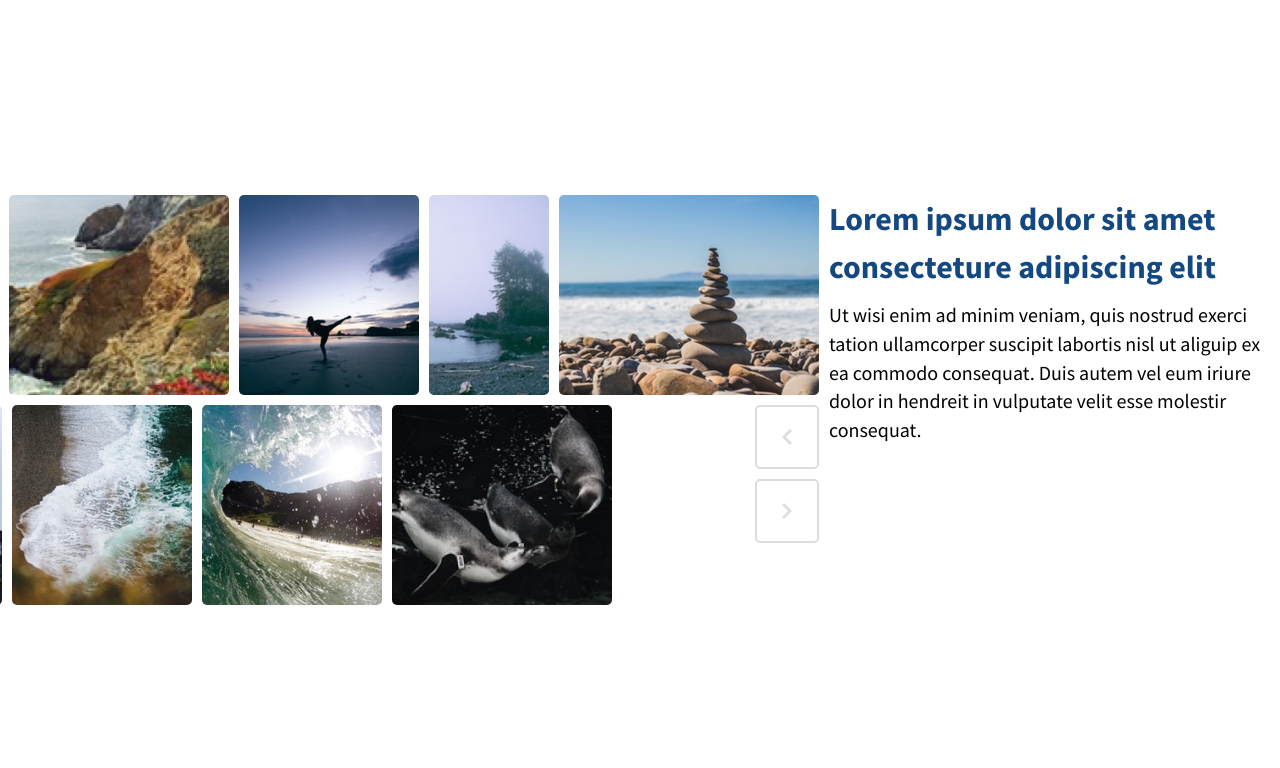
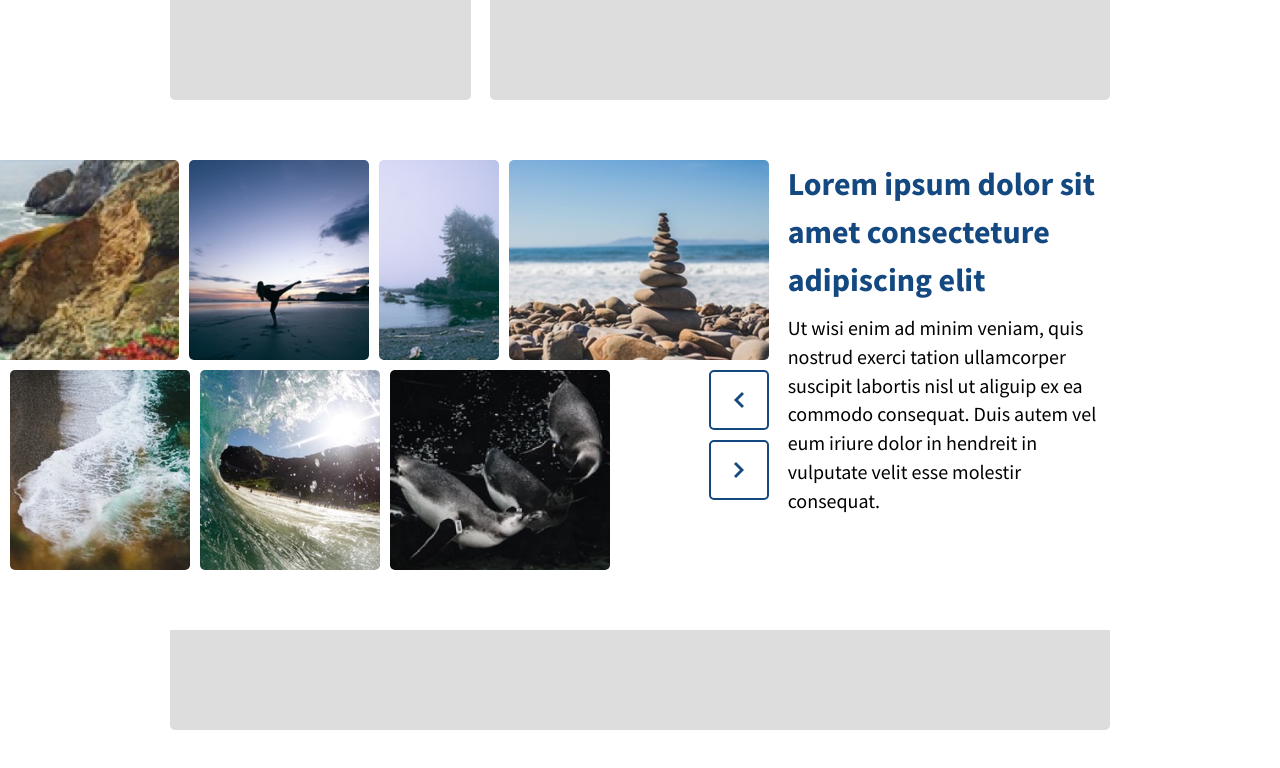
Before and after one commit to MarinoBarada/Factory-Slider, a website: page index.html in a window 1280 px wide. Drawn offline with nearby package versions, Linux system fonts and the light colour scheme; files that its build step writes are made by us from their sources.

Commit message:
Dorada zadatka

```diff
--- a/index.html
+++ b/index.html
@@ -11,48 +11,56 @@
       href="https://fonts.googleapis.com/css2?family=Source+Sans+Pro:wght@400;700&display=swap"
       rel="stylesheet"
     />
-    <link rel="stylesheet" href="css/style.css" />
-    <script
-      src="https://code.jquery.com/jquery-3.7.0.min.js"
-      integrity="sha256-2Pmvv0kuTBOenSvLm6bvfBSSHrUJ+3A7x6P5Ebd07/g="
-      crossorigin="anonymous"
-    ></script>
-    <script src="js/main.js"></script>
+    <link rel="stylesheet" href="styles/style.min.css" />
   </head>
   <body>
+    <div class="wrapper">
+      <header>
+        <div class="div1"></div>
+        <div class="div2"></div>
+      </header>
       <div class="container">
         <div class="slider-wrapper">
           <div class="row1">
-          <img src="/images/slider-image-1.jpg" class="slider-item" />
-          <img src="/images/slider-image-2.jpg" class="slider-item" />
-          <img src="/images/slider-image-3.jpg" class="slider-item" />
-          <img src="/images/slider-image-4.jpg" class="slider-item" />
-          <img src="/images/slider-image-5.jpg" class="slider-item" />
+            <img src="./images/slider-image-1.jpg" class="slider-item" />
+            <img src="./images/slider-image-2.jpg" class="slider-item" />
+            <img src="./images/slider-image-3.jpg" class="slider-item" />
+            <img src="./images/slider-image-4.jpg" class="slider-item" />
+            <img src="./images/slider-image-5.jpg" class="slider-item" />
           </div>
           <div class="row2">
-          <img src="/images/slider-image-9.jpg" class="slider-item" />
-          <img src="/images/slider-image-8.jpg" class="slider-item" />
-          <img src="/images/slider-image-7.jpg" class="slider-item" />
-          <img src="/images/slider-image-6.jpg" class="slider-item" />
+            <img src="./images/slider-image-9.jpg" class="slider-item" />
+            <img src="./images/slider-image-8.jpg" class="slider-item" />
+            <img src="./images/slider-image-7.jpg" class="slider-item" />
+            <img src="./images/slider-image-6.jpg" class="slider-item" />
           </div>
           <div class="controls">
-          <div class="prev-arrow contorl">
-            <img src="images/arrow-gray-left.png" />
-          </div>
-          <div class="next-arrow contorl">
-            <img src="images/arrow-gray-right.png" />
-          </div>
+            <button class="prev-arrow ">
+              <img src="./images/arrow-blue-left.png" />
+            </button>
+            <button class="next-arrow ">
+              <img src="./images/arrow-blue-right.png" />
+            </button>
           </div>
         </div>
         <div class="text">
           <h1>Lorem ipsum dolor sit amet consecteture adipiscing elit</h1>
           <p>
             Ut wisi enim ad minim veniam, quis nostrud exerci tation ullamcorper
-          suscipit labortis nisl ut aliguip ex ea commodo consequat. Duis autem
-          vel eum iriure dolor in hendreit in vulputate velit esse molestir
-          consequat.
+            suscipit labortis nisl ut aliguip ex ea commodo consequat. Duis
+            autem vel eum iriure dolor in hendreit in vulputate velit esse
+            molestir consequat.
           </p>
         </div>
       </div>
+      <footer></footer>
+    </div>
+    <script
+      src="https://code.jquery.com/jquery-3.7.0.min.js"
+      integrity="sha256-2Pmvv0kuTBOenSvLm6bvfBSSHrUJ+3A7x6P5Ebd07/g="
+      crossorigin="anonymous"
+      defer
+    ></script>
+    <script src="dist/main.min.js" defer></script>
   </body>
 </html>
--- a/js/main.js
+++ b/js/main.js
@@ -1,13 +1,39 @@
 $(document).ready(function () {
   $(".prev-arrow").click(function () {
-    $(".row1 .slider-item:last-child").appendTo(".row2");
-    $(".row2 .slider-item:first-child").appendTo(".row1").prependTo(".row1");
-    $(".row1 .slider-item:first-child").hide().fadeIn(2000);
+    var prevArrow = $(this);
+    var rows = $(".row1, .row2");
+
+    prevArrow.prop("disabled", true);
+
+    rows.each(function () {
+      var row = $(this);
+      var firstItem = row.find(".slider-item:first-child");
+      var lastItem = row.find(".slider-item:last-child");
+      var lastItemWidth = lastItem.width();
+
+      firstItem.animate({ "margin-right": lastItemWidth }, 1000, function () {
+        firstItem.before(lastItem);
+        firstItem.css("margin-right", 0);
+        lastItem.hide().fadeIn(1000, function () {
+          prevArrow.prop("disabled", false);
+        });
+      });
+    });
   });
 
   $(".next-arrow").click(function () {
-    $(".row2 .slider-item:last-child").appendTo(".row1");
-    $(".row1 .slider-item:first-child").appendTo(".row2").prependTo(".row2");
-    $(".row1 .slider-item:first-child").hide().fadeIn(2000);
+    var nextArrow = $(this);
+    var rows = $(".row1, .row2");
+
+    nextArrow.prop("disabled", true);
+
+    rows.each(function () {
+      var row = $(this);
+      var firstItem = row.find(".slider-item:first-child");
+      var lastItem = row.find(".slider-item:last-child");
+
+      lastItem.after(firstItem);
+      nextArrow.prop("disabled", false);
+    });
   });
 });
--- /dev/null
+++ b/styles/_main.scss
@@ -0,0 +1,155 @@
+* {
+  margin: 0;
+  font-family: "Source Sans Pro", sans-serif;
+}
+
+.wrapper {
+  max-width: 940px;
+  margin: 0 auto;
+  display: flex;
+  flex-direction: column;
+  min-height: 100vh;
+  gap: 60px;
+}
+
+header {
+  display: flex;
+  flex-direction: row;
+  gap: 19px;
+}
+
+.div1,
+.div2 {
+  background-color: $border-no-active;
+  height: 100px;
+  border-radius: 0px 0px 5px 5px;
+}
+
+.div1 {
+  width: 301px;
+}
+
+.div2 {
+  width: 621px;
+}
+
+.container {
+  display: flex;
+  flex-direction: row;
+  align-items: center;
+  gap: 19px;
+}
+
+.slider-wrapper {
+  width: 65%;
+  overflow: visible;
+  display: grid;
+  grid-template-rows: 200px 200px;
+  grid-template-columns: 1fr 1fr 1fr 149px;
+  gap: 10px;
+}
+
+.row1,
+.row2 {
+  display: flex;
+  flex-direction: row-reverse;
+  gap: 10px;
+}
+
+.row1 {
+  grid-column-start: 1;
+  grid-column-end: 5;
+}
+
+.row2 {
+  grid-column-start: 1;
+  grid-column-end: 4;
+}
+
+.slider-item {
+  height: 100%;
+  width: 100%;
+  border-radius: 5px;
+}
+
+.controls {
+  display: flex;
+  flex-direction: column;
+  gap: 10px;
+  justify-content: start;
+  align-items: end;
+
+  .prev-arrow, .next-arrow {
+    width: 60px;
+    height: 60px;
+    border: 2px solid $border-active;
+    border-radius: 5px;
+    display: flex;
+    justify-content: center;
+    align-items: center;
+    background-color: inherit;
+  }
+
+}
+
+.next-arrow:disabled {
+  border: 2px solid $border-no-active;
+}
+
+.prev-arrow:disabled {
+  border: 2px solid $border-no-active;
+}
+
+.next-arrow:disabled img {
+  content: url("../images/arrow-gray-right.png");
+}
+
+.prev-arrow:disabled img {
+  content: url("../images/arrow-gray-left.png");
+}
+
+.text {
+  width: 35%;
+  display: flex;
+  flex-direction: column;
+  height: 410px;
+  gap: 10px;
+
+  h1 {
+    font-size: 32px;
+    line-height: 3rem;
+    color: $border-active;
+    font-weight: 700;
+  }
+
+  p {
+    font-size: 20px;
+    line-height: 1.8rem;
+    font-weight: 400;
+  }
+}
+
+footer {
+  background-color: $border-no-active;
+  height: 100px;
+  border-radius: 0px 0px 5px 5px;
+}
+
+@media only screen and (max-width: 700px) {
+  .container {
+    height: fit-content;
+    flex-direction: column-reverse;
+    margin-bottom: 10px;
+  }
+
+  .slider-wrapper {
+    width: 100%;
+  }
+
+  .text {
+    width: fit-content;
+    padding: 0 32px;
+    flex-direction: column;
+    height: fit-content;
+  }
+}
--- /dev/null
+++ b/styles/_variables.scss
@@ -0,0 +1,2 @@
+$border-active: #134880;
+$border-no-active: #dddddd;
--- /dev/null
+++ b/styles/style.scss
@@ -0,0 +1,2 @@
+@import 'variables';
+@import 'main';
```
Also changed, not shown: package.json (added, +17 -0 lines), .babelrc (added), README.md (added), css/style.css (deleted), dist/main.js (added), dist/main.min.js (added), styles/style.css (added), styles/style.min.css (added), 2 other files. Lines whose indentation alone changed are shown as unchanged.
